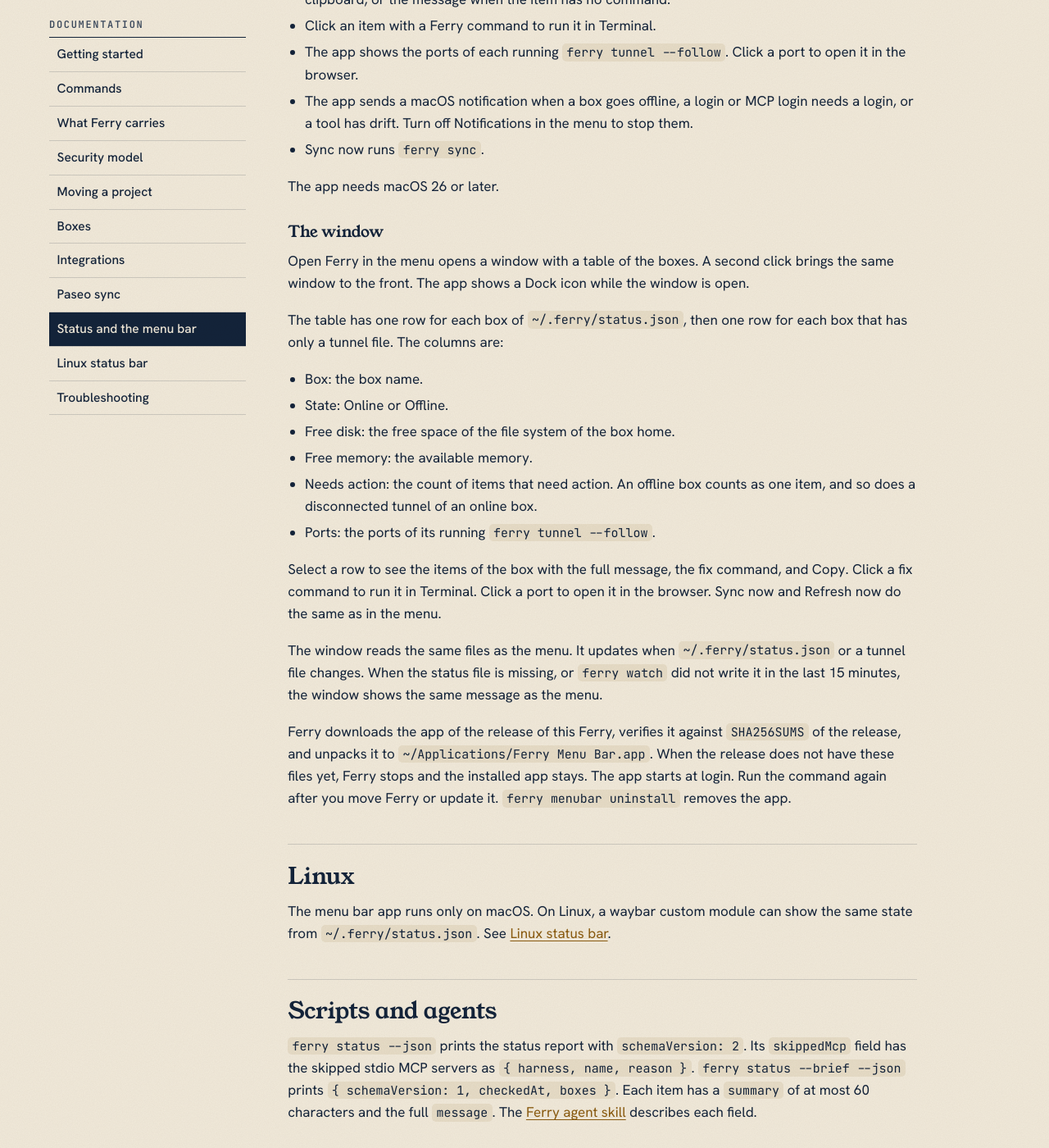
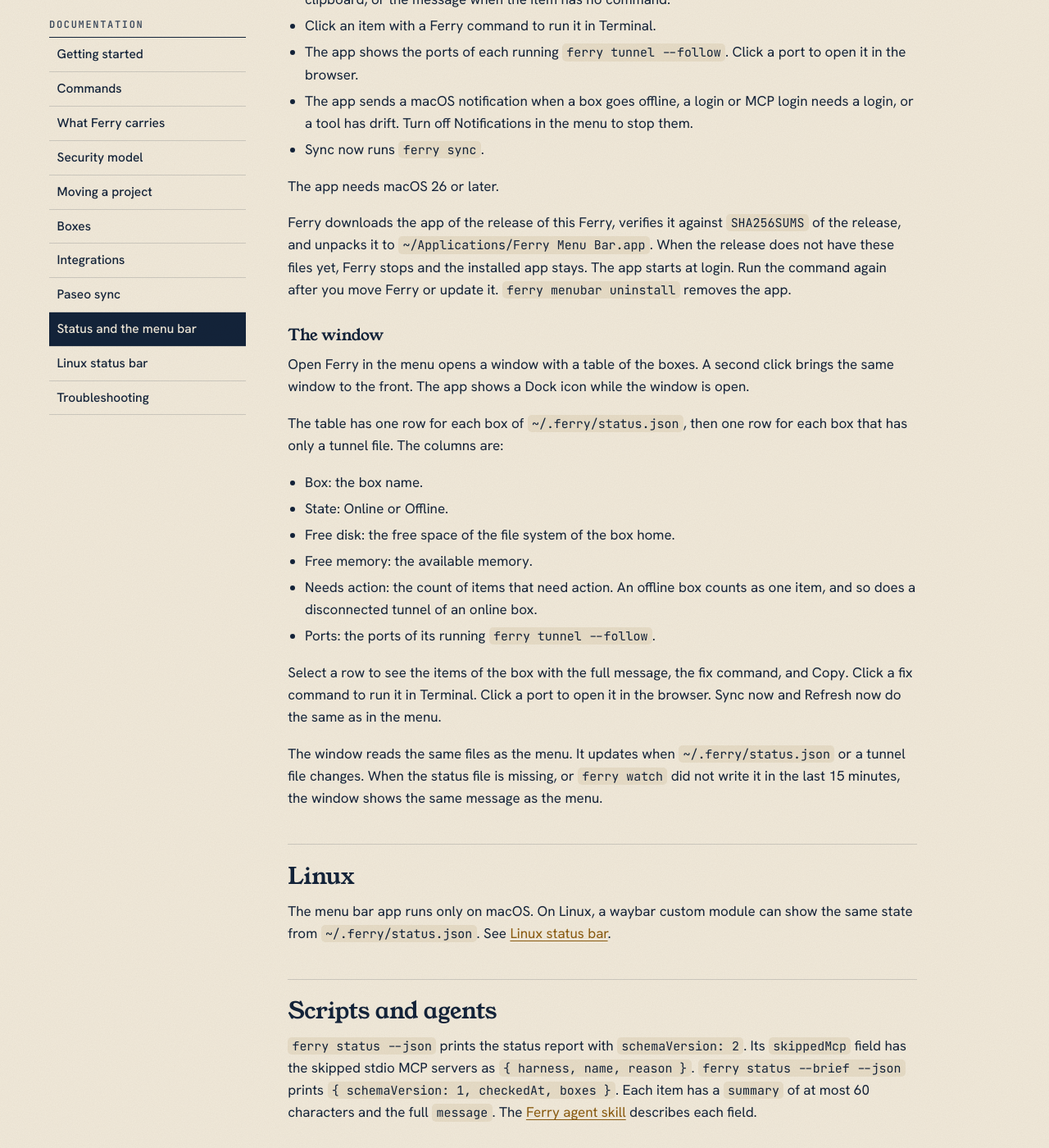
Before and after one commit to dlhck/ferry, a Jekyll site: the page built from docs/status.md, in a window 1280 px wide and 1400 px high, scrolled down 3405 px. Shown: the whole window at 82% size. Built offline with Jekyll 4.4.1, drawn with Linux system fonts in a browser that asks for light colours; some of the changed lines change nothing that is shown.

Commit message:
docs: put the window section after the install text

```diff
--- a/docs/status.md
+++ b/docs/status.md
@@ -105,6 +105,8 @@
 
 The app needs macOS 26 or later.
 
+Ferry downloads the app of the release of this Ferry, verifies it against `SHA256SUMS` of the release, and unpacks it to `~/Applications/Ferry Menu Bar.app`. When the release does not have these files yet, Ferry stops and the installed app stays. The app starts at login. Run the command again after you move Ferry or update it. `ferry menubar uninstall` removes the app.
+
 ### The window
 
 Open Ferry in the menu opens a window with a table of the boxes. A second click brings the same window to the front. The app shows a Dock icon while the window is open.
@@ -122,8 +124,6 @@
 
 The window reads the same files as the menu. It updates when `~/.ferry/status.json` or a tunnel file changes. When the status file is missing, or `ferry watch` did not write it in the last 15 minutes, the window shows the same message as the menu.
 
-Ferry downloads the app of the release of this Ferry, verifies it against `SHA256SUMS` of the release, and unpacks it to `~/Applications/Ferry Menu Bar.app`. When the release does not have these files yet, Ferry stops and the installed app stays. The app starts at login. Run the command again after you move Ferry or update it. `ferry menubar uninstall` removes the app.
-
 ## Linux
 
 The menu bar app runs only on macOS. On Linux, a waybar custom module can show the same state from `~/.ferry/status.json`. See [Linux status bar](linux-status-bar.md).
```
